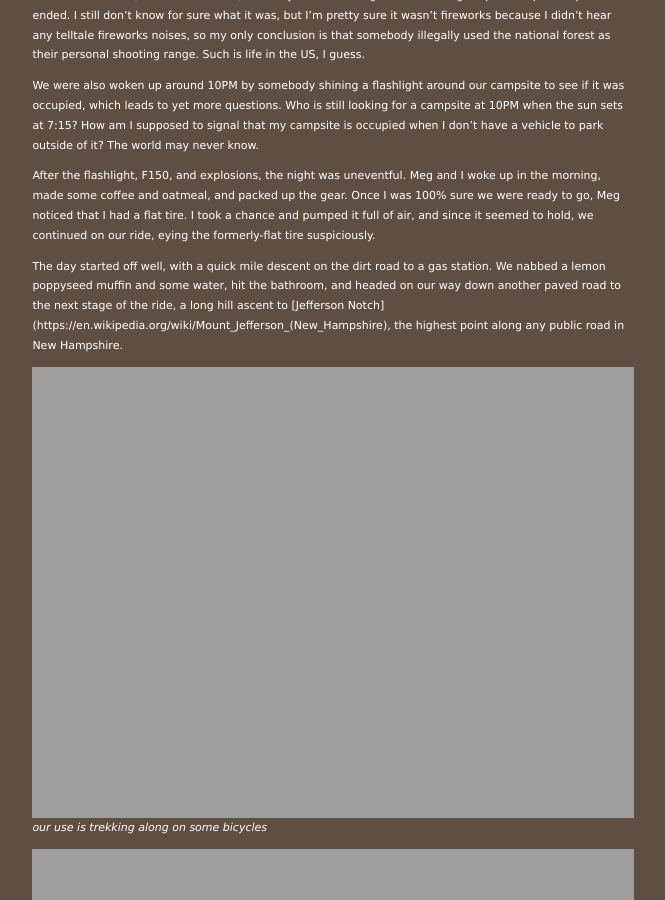
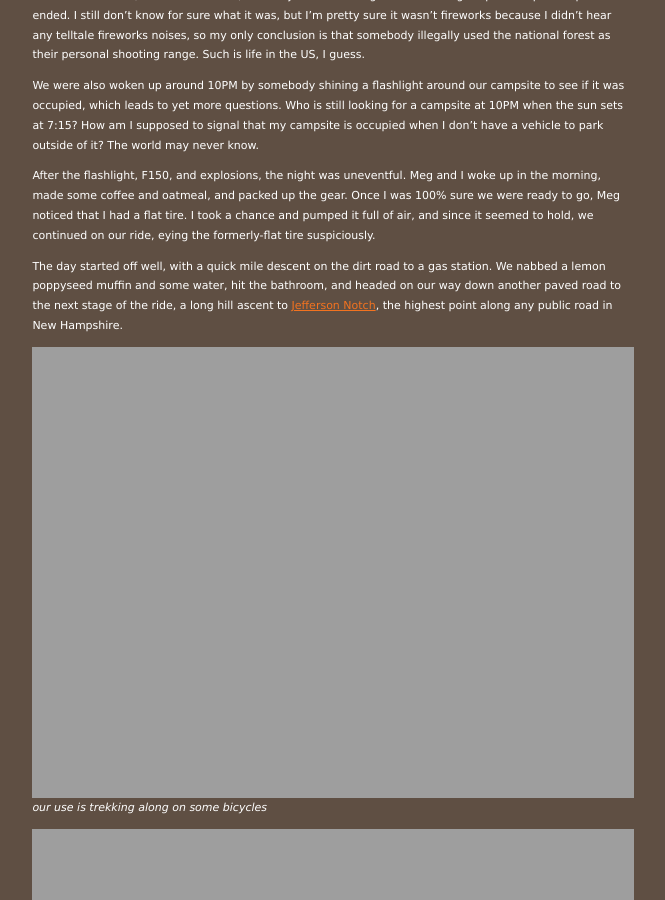
Before and after one commit to nathan-contino/nathan-contino.github.io, a Jekyll site: the page built from _posts/2021-09-06-new-england-touring.markdown, in a window 1280 px wide and 900 px high, scrolled down 10927 px. Shown: the whole window, without its empty margins (264-929 px from the left). Built offline with Jekyll 4.4.1, drawn with Linux system fonts in a browser that asks for light colours; some of the changed lines change nothing that is shown.

Commit message:
link fix
Former-commit-id: 7892f986616bf1a4825a030cb4c7203289d87fb6 [formerly 7892f986616bf1a4825a030cb4c7203289d87fb6 [formerly b3ab23c4ad0eeb17bd3903f1a26711e0b727da08 [formerly 12e3e70ea0a1fadf48079bd032c043a1a0c75c57] [formerly bd5038e6ed7755af009fda81f027018965d503b9 [formerly 4d20c4e254fa00e1d9052d3d0069ecb4a21cc388]]]]
Former-commit-id: f12dba960cf6e5b537bd8b95c3e543e2aef97cd1
Former-commit-id: 7c8d4fe2252e986e1c34b802403537c5c39b02ef
Former-commit-id: b8f1ab589d43ee96553a00d0140bcab28fa8e7e4 [formerly d7a49dfb265f17e60c659d67bb97a2c841ae2d29]
Former-commit-id: 41dfef581e043c38b86decfe2f8a3c64ed394b8f

```diff
--- a/_posts/2021-09-06-new-england-touring.markdown
+++ b/_posts/2021-09-06-new-england-touring.markdown
@@ -203,7 +203,7 @@ The day started off well, with a quick mile descent on the dirt road to a
 gas station. We nabbed a lemon poppyseed muffin and some water, hit the
 bathroom, and headed on our way down another paved road to the next stage of
 the ride, a long hill ascent to
-[Jefferson Notch](https://en.wikipedia.org/wiki/Mount_Jefferson_(New_Hampshire),
+[Jefferson Notch](https://trailsnh.com/reports/Forest-Roads-Gates.php?road=jefferson-notch-road),
 the highest point along any public road in New Hampshire.
 
 ![land of many uses]({{ site.url }}/_images/sep_06_new_england/20_land_of_many_uses.jpg){:width="100%"}
```
